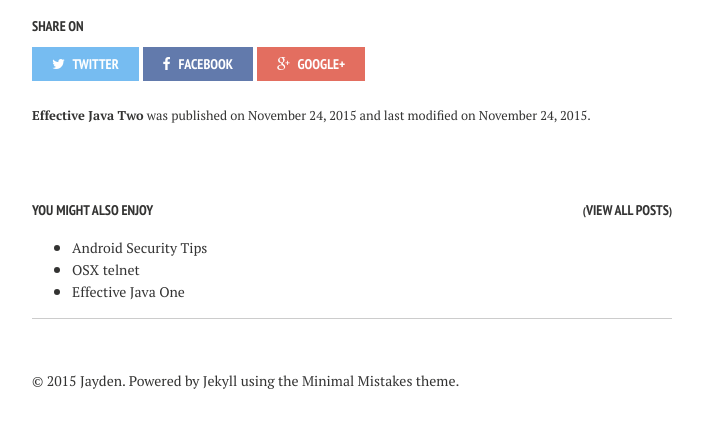
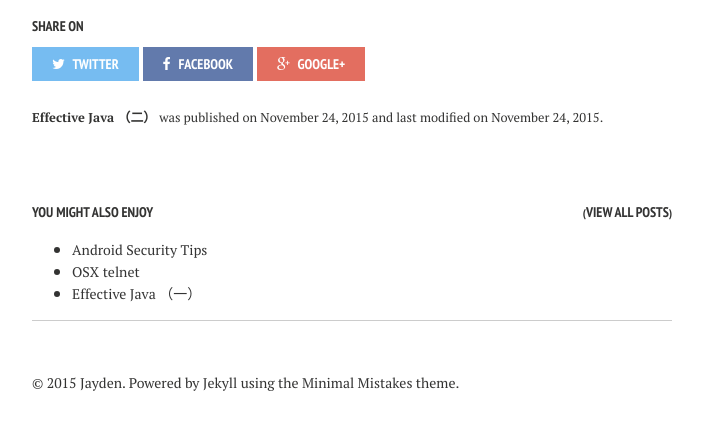
Before and after one commit to dreamhb/dreamhb.github.io, a Jekyll site: the page built from _posts/2015-11-24-Effective-Java-Two.md, in a window 1280 px wide and 900 px high, scrolled down 2032 px. Shown: the part 459-889 px from the top of the window, without its empty margins (288-991 px from the left). Built offline with Jekyll 4.4.1, drawn with Linux system fonts in a browser that asks for light colours; nearby versions of some CDN libraries; comment, search, counter and statistics services are not loaded; some of the changed text lies outside the part shown.

Commit message:
rename name

```diff
--- a/_posts/2015-11-18-Effective-Java-One.md
+++ b/_posts/2015-11-18-Effective-Java-One.md
@@ -1,6 +1,6 @@
 ---
 layout: post
-title: Effective Java One
+title: Effective Java （一）
 excerpt: "创建和销毁对象 - 用静态工厂方法替代构造方法"
 modified: 2015-11-18
 tags: [java]
--- a/_posts/2015-11-24-Effective-Java-Two.md
+++ b/_posts/2015-11-24-Effective-Java-Two.md
@@ -1,6 +1,6 @@
 ---
 layout: post
-title: Effective Java Two
+title: Effective Java （二）
 excerpt: "创建和销毁对象  使用私有构造函数实现单例特性"
 modified: 2015-11-24
 tags: [java, reading note]
```
